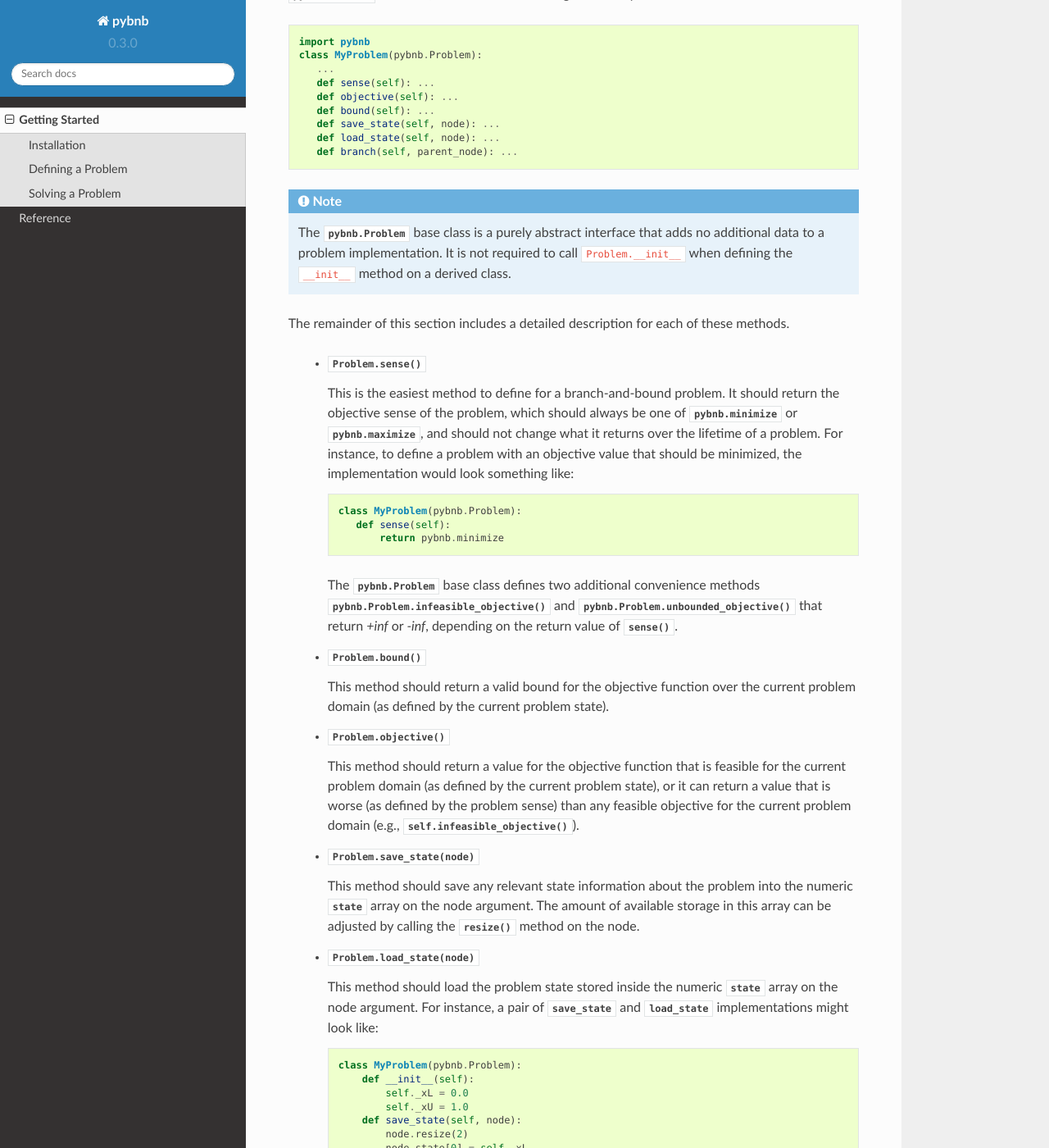
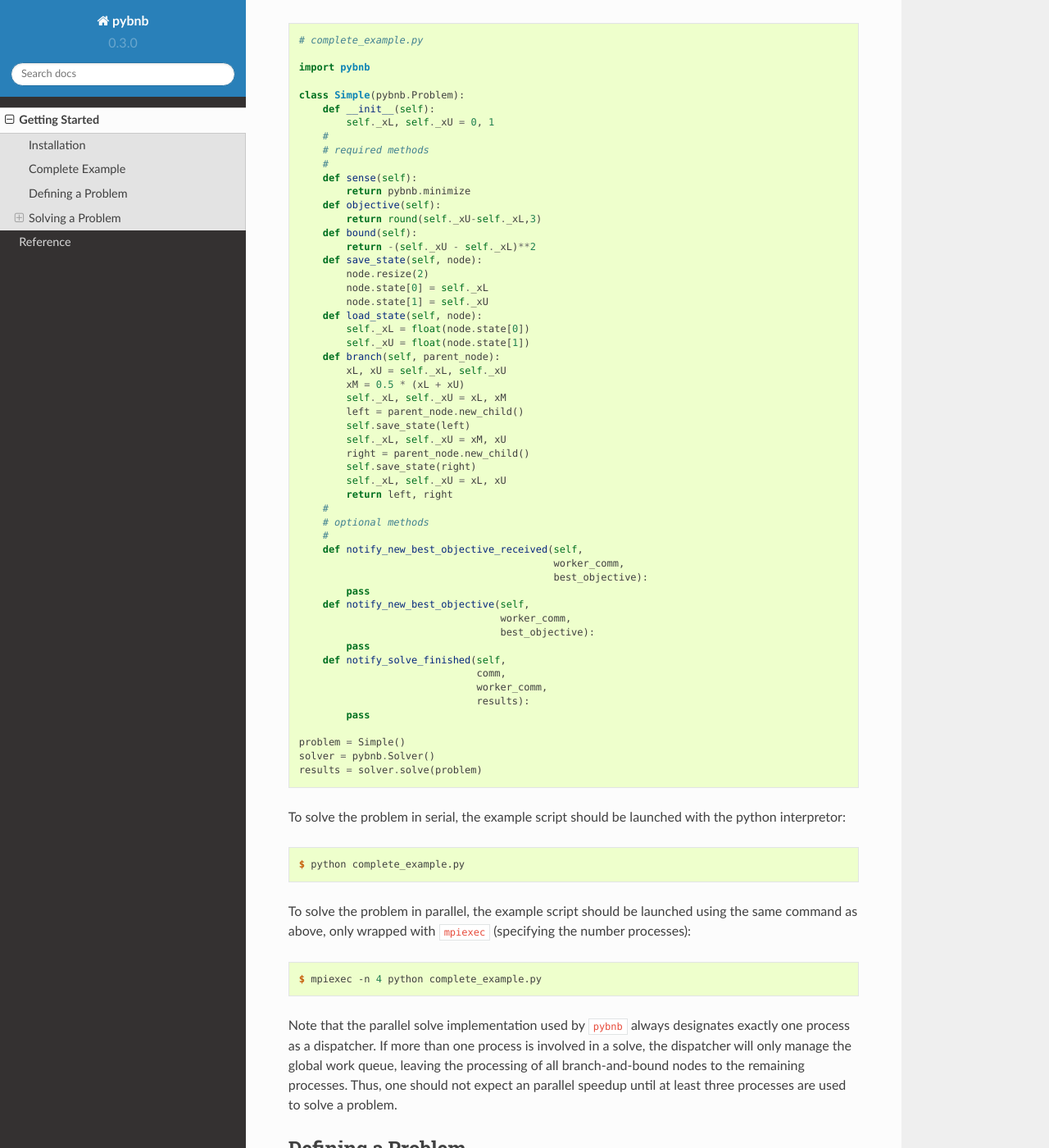
Before and after one commit to ghackebeil/pybnb, a Sphinx documentation site: the page built from doc/getting_started/index.rst, in a window 1280 px wide and 1400 px high, scrolled down 530 px. Shown: the whole window at 82% size. Built offline with Sphinx 7.4.7 and the Read the Docs theme 2.0.0, drawn with Linux system fonts in a browser that asks for light colours; some of the changed text lies outside the part shown.

Commit message:
doc updates

```diff
--- /dev/null
+++ b/doc/getting_started/complete_example.py
@@ -0,0 +1,54 @@
+# complete_example.py
+
+import pybnb
+
+class Simple(pybnb.Problem):
+    def __init__(self):
+        self._xL, self._xU = 0, 1
+    #
+    # required methods
+    #
+    def sense(self):
+        return pybnb.minimize
+    def objective(self):
+        return round(self._xU-self._xL,3)
+    def bound(self):
+        return -(self._xU - self._xL)**2
+    def save_state(self, node):
+        node.resize(2)
+        node.state[0] = self._xL
+        node.state[1] = self._xU
+    def load_state(self, node):
+        self._xL = float(node.state[0])
+        self._xU = float(node.state[1])
+    def branch(self, parent_node):
+        xL, xU = self._xL, self._xU
+        xM = 0.5 * (xL + xU)
+        self._xL, self._xU = xL, xM
+        left = parent_node.new_child()
+        self.save_state(left)
+        self._xL, self._xU = xM, xU
+        right = parent_node.new_child()
+        self.save_state(right)
+        self._xL, self._xU = xL, xU
+        return left, right
+    #
+    # optional methods
+    #
+    def notify_new_best_objective_received(self,
+                                           worker_comm,
+                                           best_objective):
+        pass
+    def notify_new_best_objective(self,
+                                  worker_comm,
+                                  best_objective):
+        pass
+    def notify_solve_finished(self,
+                              comm,
+                              worker_comm,
+                              results):
+        pass
+
+problem = Simple()
+solver = pybnb.Solver()
+results = solver.solve(problem)
--- a/doc/getting_started/index.rst
+++ b/doc/getting_started/index.rst
@@ -15,43 +15,90 @@ this module is not available. Thus, ``mpi4py`` is not listed
 as a package requirement, and it may need to be installed in
 a separate step.
 
+Complete Example
+----------------
+
+The code below shows a complete example script that (1) defines
+a problem, (2) creates a solver, and (3) solves the problem.
+
+.. literalinclude:: complete_example.py
+   :language: python
+
+To solve the problem in serial, the example script should be
+launched with the python interpretor:
+
+.. code-block:: console
+
+    $ python complete_example.py
+
+To solve the problem in parallel, the example script should
+be launched using the same command as above, only wrapped
+with ``mpiexec`` (specifying the number processes):
+
+.. code-block:: console
+
+    $ mpiexec -n 4 python complete_example.py
+
+Note that the parallel solve implementation used by
+``pybnb`` always designates exactly one process as a
+dispatcher.  If more than one process is involved in a
+solve, the dispatcher will only manage the global work
+queue, leaving the processing of all branch-and-bound nodes
+to the remaining processes. Thus, one should not expect an
+parallel speedup until at least three processes are used to
+solve a problem.
+
 Defining a Problem
 ------------------
-
 To define a branch-and-bound problem with ``pybnb``, one
-must define a class that implements the :class:`pybnb.Problem
+must define a class that implements the :class:`Problem
 <pybnb.problem.Problem>` interface, which includes defining
-the six required methods shown below.
+at least the six required methods shown below.
 
 .. code-block:: python
 
     import pybnb
     class MyProblem(pybnb.Problem):
-       ...
+       def __init__(self): ...
+       # required methods
        def sense(self): ...
        def objective(self): ...
        def bound(self): ...
        def save_state(self, node): ...
        def load_state(self, node): ...
        def branch(self, parent_node): ...
+       # optional methods
+       def notify_new_best_objective_received(self,
+                                              worker_comm,
+                                              best_objective):
+           ...
+       def notify_new_best_objective(self,
+                                     worker_comm,
+                                     best_objective):
+           ...
+       def notify_solve_finished(self,
+                                 comm,
+                                 worker_comm,
+                                 results):
+           ...
 
 .. note::
-    The :class:`pybnb.Problem <pybnb.problem.Problem>` base
+    The :class:`Problem <pybnb.problem.Problem>` base
     class is a purely abstract interface that adds no
     additional data to a problem implementation. It is not
     required to call ``Problem.__init__`` when defining the
     ``__init__`` method on a derived class.
 
 The remainder of this section includes a detailed
-description for each of these methods.
+description of each of the required methods.
 
  - :func:`Problem.sense() <pybnb.problem.Problem.sense>`
 
    This is the easiest method to define for a
    branch-and-bound problem. It should return the objective
    sense of the problem, which should always be one of
-   :obj:`pybnb.minimize <pybnb.common.minimize>` or
-   :obj:`pybnb.maximize <pybnb.common.maximize>`, and should
+   :obj:`minimize <pybnb.common.minimize>` or
+   :obj:`maximize <pybnb.common.maximize>`, and should
    not change what it returns over the lifetime of a
    problem. For instance, to define a problem with an
    objective value that should be minimized, the
@@ -63,14 +110,14 @@ description for each of these methods.
           def sense(self):
               return pybnb.minimize
 
-   The :class:`pybnb.Problem <pybnb.problem.Problem>` base
+   The :class:`Problem <pybnb.problem.Problem>` base
    class defines two additional convenience methods
-   :func:`pybnb.Problem.infeasible_objective()
+   :func:`Problem.infeasible_objective()
    <pybnb.problem.Problem.infeasible_objective>` and
-   :func:`pybnb.Problem.unbounded_objective()
+   :func:`Problem.unbounded_objective()
    <pybnb.problem.Problem.unbounded_objective>` that return
    `+inf` or `-inf`, depending on the return value of
-   :func:`sense() <pybnb.problem.Problem.sense>`.
+   :func:`Problem.sense() <pybnb.problem.Problem.sense>`.
 
  - :func:`Problem.bound() <pybnb.problem.Problem.bound>`
 
@@ -91,19 +138,19 @@ description for each of these methods.
  - :func:`Problem.save_state(node) <pybnb.problem.Problem.save_state>`
 
    This method should save any relevant state information
-   about the problem into the numeric :attr:`state
+   about the problem into the numeric :attr:`Node.state
    <pybnb.node.Node.state>` array on the node argument. The
    amount of available storage in this array can be adjusted
-   by calling the :func:`resize() <pybnb.node.Node.resize>`
+   by calling the :func:`Node.resize() <pybnb.node.Node.resize>`
    method on the node.
 
  - :func:`Problem.load_state(node) <pybnb.problem.Problem.load_state>`
 
    This method should load the problem state stored inside
-   the numeric :attr:`state <pybnb.node.Node.state>` array
+   the numeric :attr:`Node.state <pybnb.node.Node.state>` array
    on the node argument. For instance, a pair of
-   :func:`save_state <pybnb.problem.Problem.save_state>` and
-   :func:`load_state <pybnb.problem.Problem.load_state>`
+   :func:`Problem.save_state <pybnb.problem.Problem.save_state>` and
+   :func:`Problem.load_state <pybnb.problem.Problem.load_state>`
    implementations might look like:
 
    .. code-block:: python
@@ -152,29 +199,52 @@ description for each of these methods.
    or both of these attributes before returning a child
    node.
 
+
 Solving a Problem
 -----------------
-
 There are two approaches to solving a branch-and-bound
 problem with ``pybnb``. The first is to simply call the
-convenience function :func:`pybnb.solve
-<pybnb.solver.solve>`, and the second is to create a
-:class:`pybnb.Solver <pybnb.solver.Solver>` object and call
-the :func:`Solver.solve <pybnb.solver.Solver.solve>` method.
+:func:`solve <pybnb.solver.solve>` convenience function,
+and the second is to create a :class:`Solver
+<pybnb.solver.Solver>` object directly and call the
+:func:`Solver.solve <pybnb.solver.Solver.solve>` method.
 
 Both approaches can solve a problem in serial or
 parallel. The difference between the two approaches is that
-the :func:`pybnb.solve <pybnb.solver.solve>` function
-provides a few additional keywords that simplify the process
-of saving solver output and results to a file. Additionally,
-this function collects and reports workload and timing
-statistics for the solve, which can add some overhead. These
-statistics are not collected by the :func:`Solver.solve
-<pybnb.solver.Solver.solve>` method, thus, the second
-approach of directly using a :class:`pybnb.Solver
-<pybnb.solver.Solver>` object can be used to avoid this
-overhead. There is also some overhead associated with
-creating a :class:`pybnb.Solver <pybnb.solver.Solver>`
-object , but once created the :func:`Solver.solve
-<pybnb.solver.Solver.solve>` method can be called any number
-of times.
+the :func:`solve <pybnb.solver.solve>` convenience function
+automatically creates a :class:`Solver <pybnb.solver.Solver>`
+object and provides a few additional keywords that simplify
+the process of saving solver output and results to a
+file. Additionally, this function collects and reports
+workload and timing statistics for the solve, which can add
+some overhead. These statistics are not collected by the
+:func:`Solver.solve <pybnb.solver.Solver.solve>` method,
+thus, the second approach of directly using a :class:`Solver
+<pybnb.solver.Solver>` can be more efficient.
+
+Creating a Solver
+^^^^^^^^^^^^^^^^^
+
+The following example shows how to create a solver object.
+
+.. code-block:: python
+
+    import pybnb
+    solver = pybnb.Solver()
+
+By default, the solver will automatically use
+``mpi4py.MPI.COMM_WORLD`` as the communicator, and the rank
+0 process will act as the dispatcher. If the ``mpi4py``
+module is not available, this will result in an
+``ImportError``. The optional keywords ``comm`` and
+``dispatcher_rank`` can be used to change the default
+behavior.
+
+When a solver is created with ``Solver(comm=None)``, this
+will disable any attempted import of ``mpi4py``, allowing
+problems to be solved without the use of any parallel
+functionality. The ``comm`` keyword can also be assigned a
+communicator different from ``mpi4py.MPI.COMM_WORLD``. If
+the solver communicator includes more than one process, the
+``dispatcher_rank`` keyword can be assigned a process rank
+to control which process is designated as the dispatcher.
```
